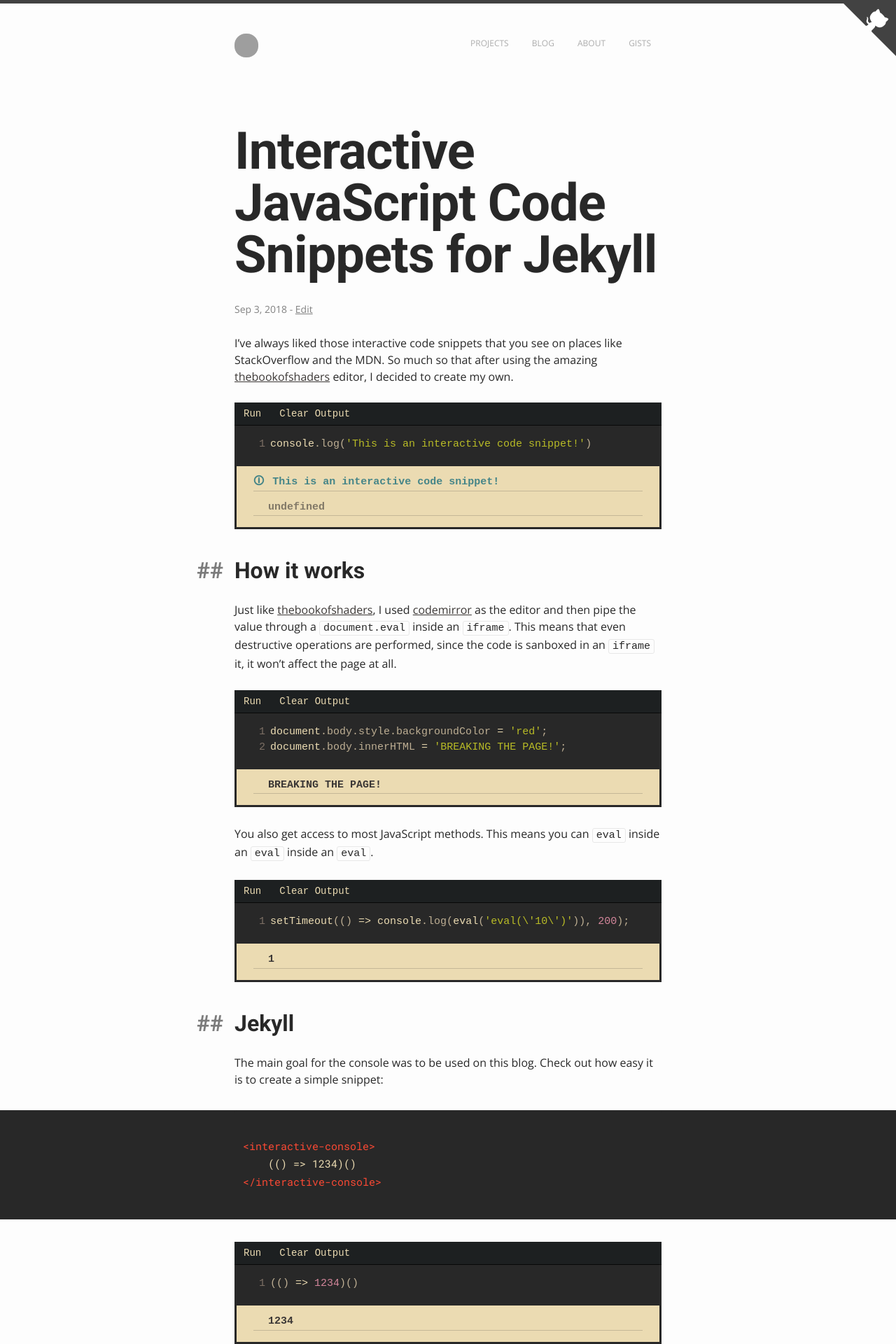
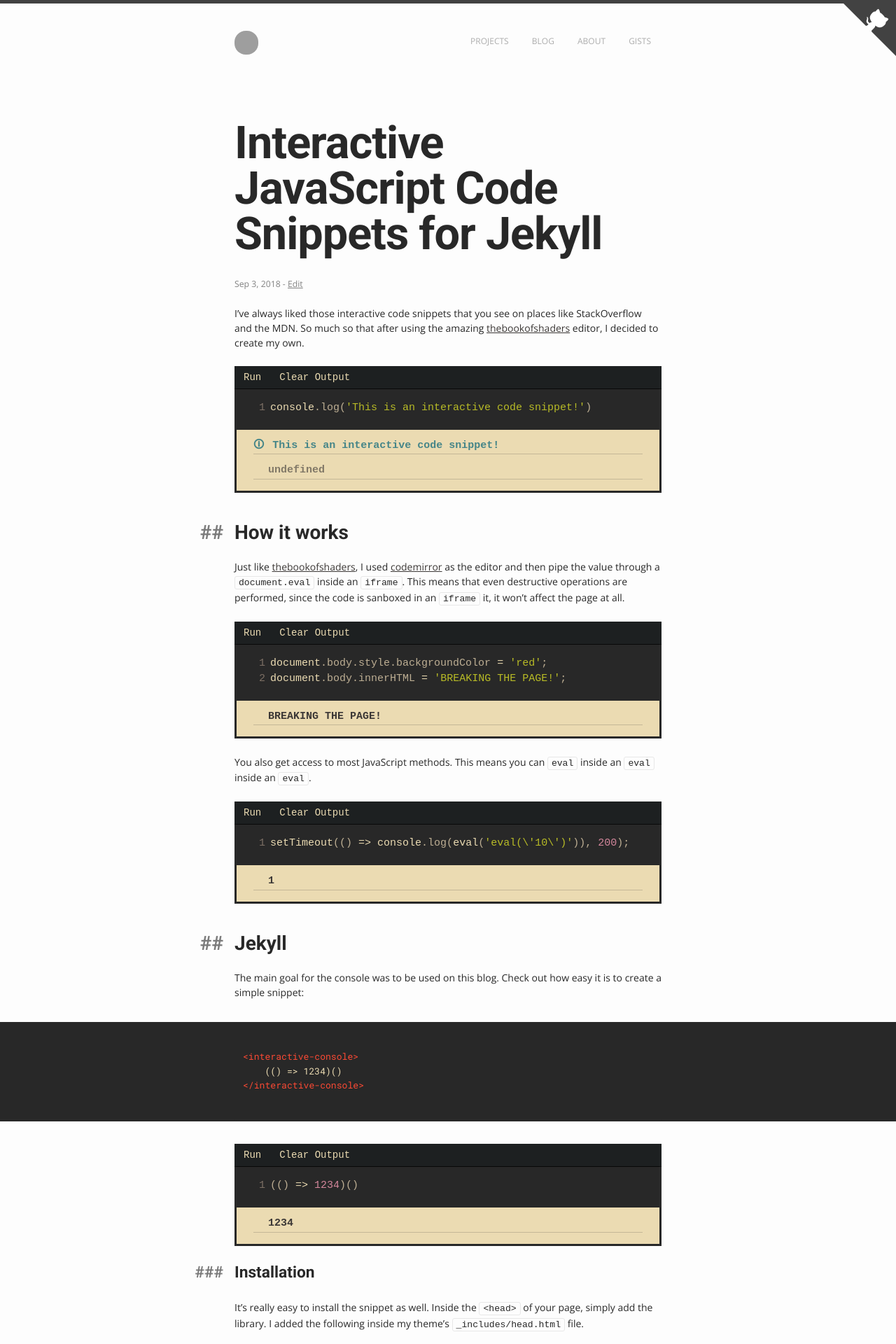
Before and after one commit to pbamotra/website, a Jekyll site: the page built from _posts/2018-09-03-interactive-javascript-console-for-jekyll.md, in a window 1280 px wide. Shown: the top 1920 px of the page at 70% size. Built offline with Jekyll 4.4.1, drawn with Linux system fonts in a browser that asks for light colours; grey boxes are pictures that could not be loaded.

Commit message:
Update minima.scss

```diff
--- a/_sass/minima.scss
+++ b/_sass/minima.scss
@@ -3,7 +3,7 @@
 // Define defaults for each variable.
 
 $base-font-family: "Helvetica Neue", Helvetica, Arial, sans-serif !default;
-$base-font-size:   16px !default;
+$base-font-size:   14px !default;
 $base-font-weight: 400 !default;
 $small-font-size:  $base-font-size * 0.875 !default;
 $base-line-height: 1.5 !default;
```
